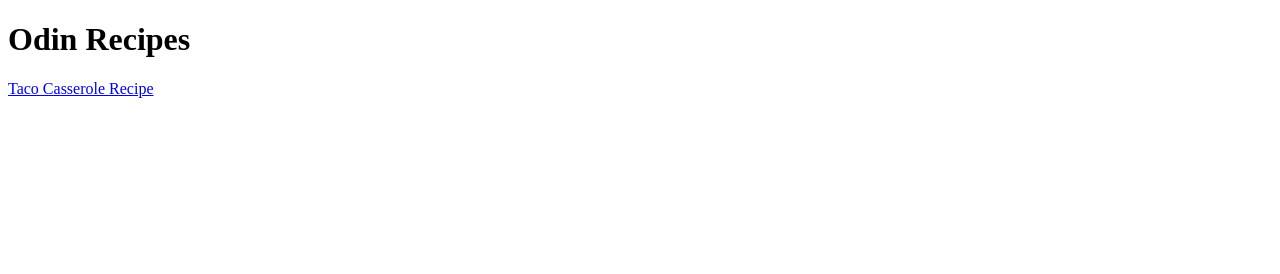
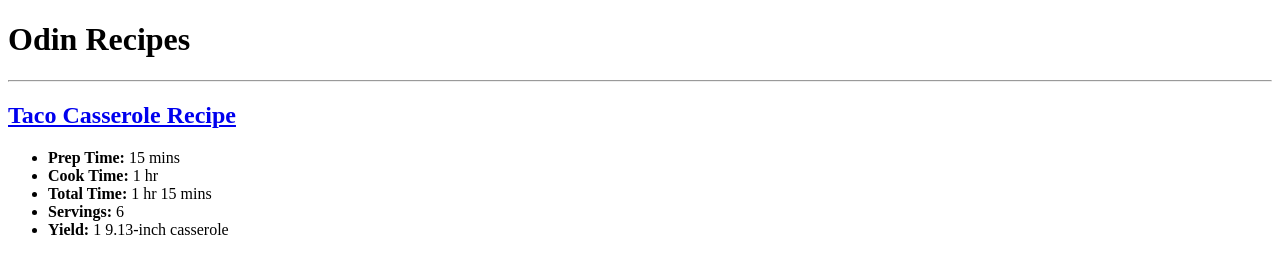
Before and after one commit to misckiua/odin-recipes, a plain HTML site: page index.html in a window 1280 px wide. Drawn offline with Linux system fonts and the light colour scheme.

Commit message:
Edit index.html page
Refine index.html page to show more information about recipes at a
glance.

```diff
--- a/index.html
+++ b/index.html
@@ -6,6 +6,14 @@
 </head>
 <body>
     <h1>Odin Recipes</h1>
-    <a href="recipes/taco-casserole.html">Taco Casserole Recipe</a>
+    <hr>
+    <h2><a href="recipes/taco-casserole.html">Taco Casserole Recipe</a></h2>
+    <ul>
+        <li><b>Prep Time:</b> 15 mins</li>
+        <li><b>Cook Time:</b> 1 hr</li>
+        <li><b>Total Time:</b> 1 hr 15 mins</li>
+        <li><b>Servings:</b> 6</li>
+        <li><b>Yield:</b> 1 9.13-inch casserole</li>
+    </ul>
 </body>
 </html>
```
